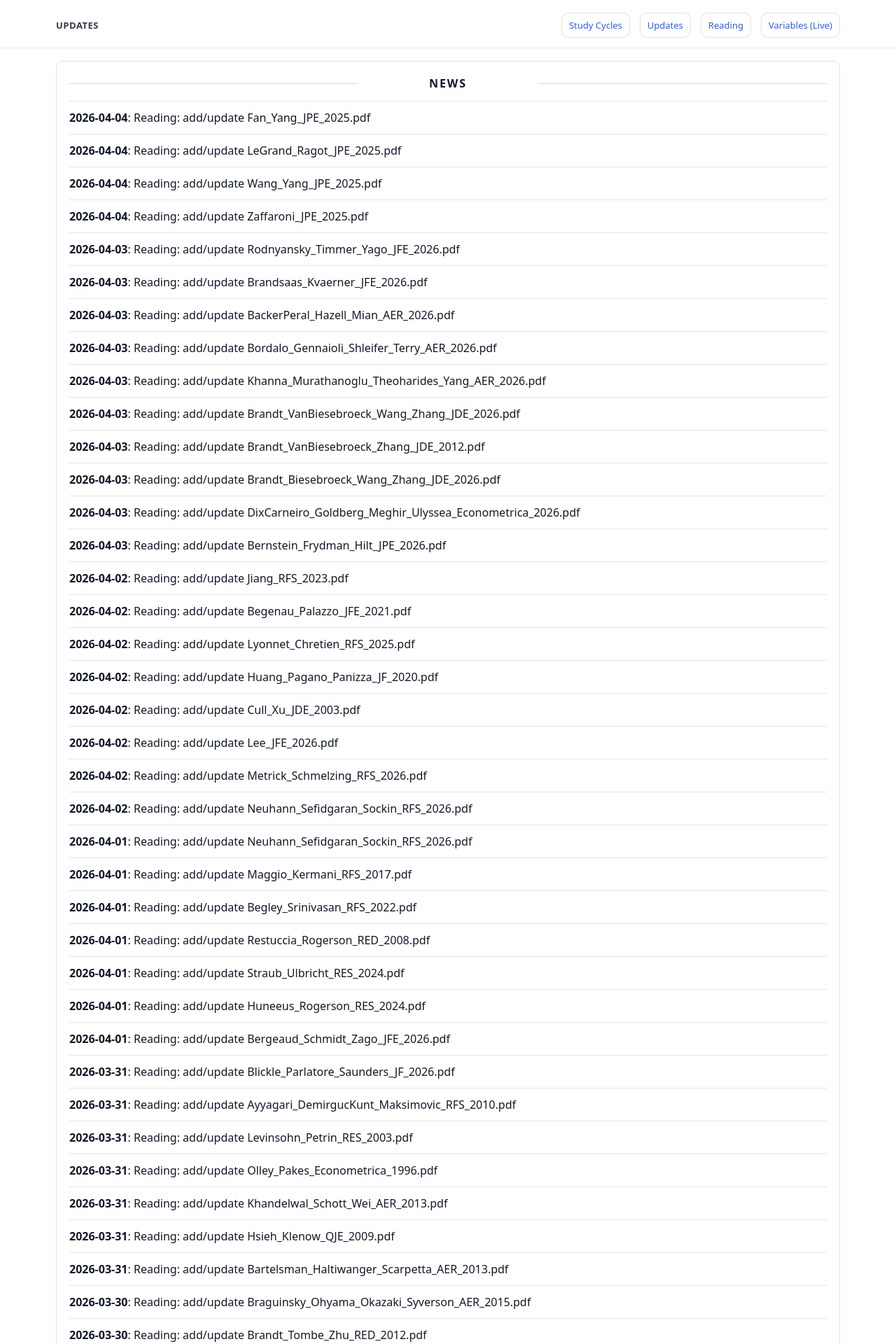
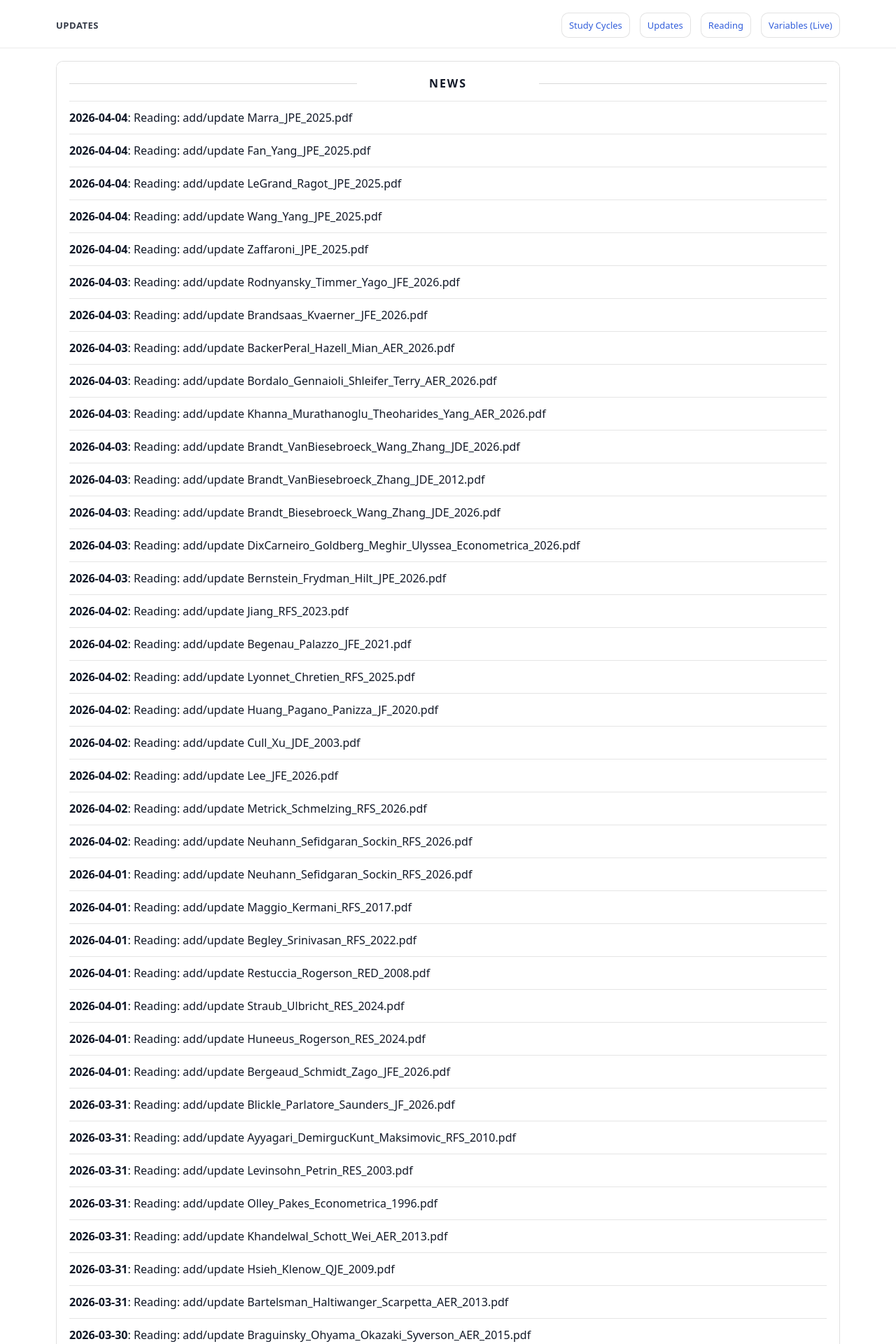
Before and after one commit to yaxinzn/study-archive, a Jekyll site: the page built from updates/index.md, in a window 1280 px wide. Shown: the top 1920 px of the page at 70% size. Built offline with Jekyll 4.4.1, drawn with Linux system fonts in a browser that asks for light colours; some of the changed text lies outside the part shown.

Commit message:
chore: update NEWS feed

```diff
--- a/_data/news.yml
+++ b/_data/news.yml
@@ -1,4 +1,7 @@
 # Auto-generated update history (sorted newest -> oldest). Do not edit manually.
+- ts: "1775294679"
+  date: "2026-04-04"
+  title: "Reading: add/update Marra_JPE_2025.pdf"
 - ts: "1775253847"
   date: "2026-04-04"
   title: "Reading: add/update Fan_Yang_JPE_2025.pdf"
```
